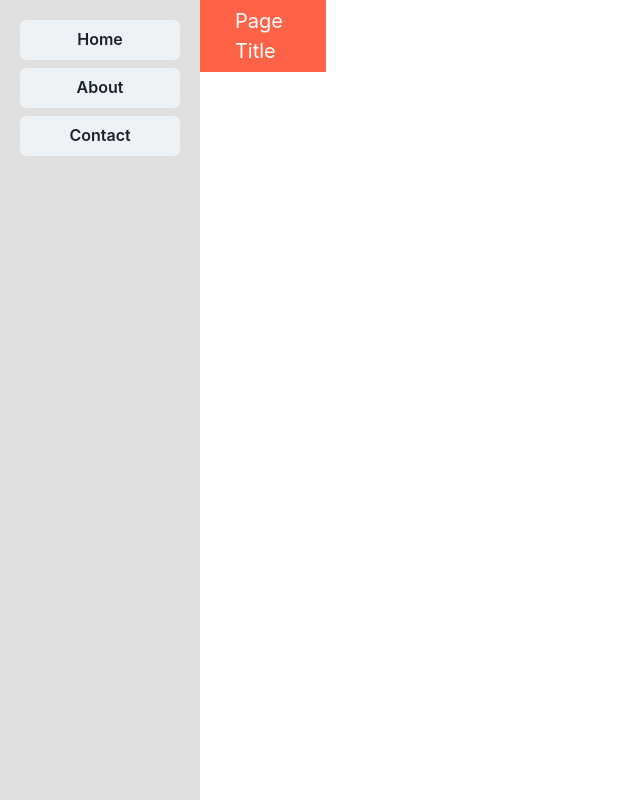
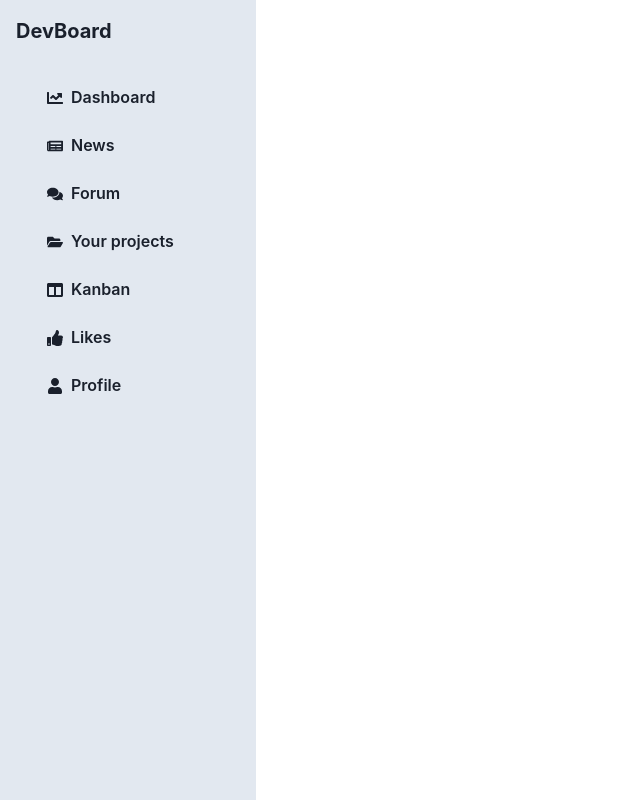
Before and after one commit to TessFanny/devBoard, a React (Vite) app in the folder DevBoard/: page / in a window 1280 px wide. Shown: the whole page, without its empty margins (0-640 px from the left). Built offline with nearby package versions, Linux system fonts and the light colour scheme.

Commit message:
Created Sidebar component

```diff
--- a/DevBoard/src/components/App/App.jsx
+++ b/DevBoard/src/components/App/App.jsx
@@ -1,29 +1,11 @@
 import { useState } from 'react';
 import { Box, useBreakpointValue } from '@chakra-ui/react';
-
-import Header from '../Header/Header';
 import Sidebar from '../Sidebar/Sidebar';
 
-const smVariant = { navigation: 'drawer', navigationButton: true };
-const mdVariant = { navigation: 'sidebar', navigationButton: false };
-
 export default function App() {
-  const [isSidebarOpen, setSidebarOpen] = useState(false);
-  const variants = useBreakpointValue({ base: smVariant, md: mdVariant });
-
-  const toggleSidebar = () => setSidebarOpen(!isSidebarOpen);
-
   return (
     <>
-      <Sidebar
-        variant={variants?.navigation}
-      />
-      <Box ml={!variants?.navigationButton && 200}>
-        <Header
-          showSidebarButton={variants?.navigationButton}
-          onShowSidebar={toggleSidebar}
-        />
-      </Box>
+      <Sidebar />
     </>
   );
 }
--- a/DevBoard/src/components/Header/Header.jsx
+++ /dev/null
@@ -1,25 +0,0 @@
-import { Box, Center, IconButton, Text, Flex } from '@chakra-ui/react';
-import { ChevronRightIcon } from '@chakra-ui/icons';
-
-function Header({ showSidebarButton = true, onShowSidebar }) {
-  return (
-    <Flex bg="tomato" p={4} color="white" justifyContent="center">
-      <Box flex="1">
-        {showSidebarButton && (
-          <IconButton
-            icon={<ChevronRightIcon w={8} h={8} />}
-            colorScheme="blackAlpha"
-            variant="outline"
-            onClick={onShowSidebar}
-          />
-        )}
-      </Box>
-      <Center flex="3" h="40px">
-        <Text fontSize="xl">Page Title</Text>
-      </Center>
-      <Box flex="1" />
-    </Flex>
-  );
-}
-
-export default Header;
--- a/DevBoard/src/components/Sidebar/Sidebar.jsx
+++ b/DevBoard/src/components/Sidebar/Sidebar.jsx
@@ -1,56 +1,84 @@
 import React from 'react';
 import {
   Box,
+  Flex,
+  Spacer,
+  useDisclosure,
+  Text,
   Button,
-  Drawer,
-  DrawerOverlay,
-  DrawerCloseButton,
-  DrawerHeader,
-  DrawerBody,
-  DrawerContent,
-  VStack,
 } from '@chakra-ui/react';
+import {
+  FaChartLine,
+  FaNewspaper,
+  FaComments,
+  FaFolderOpen,
+  FaColumns,
+  FaThumbsUp,
+  FaUser,
+} from 'react-icons/fa';
 
-const SidebarContent = ({ onClick }) => (
-  <VStack>
-    <Button onClick={onClick} w="100%">
-      Home
-    </Button>
-    <Button onClick={onClick} w="100%">
-      About
-    </Button>
-    <Button onClick={onClick} w="100%">
-      Contact
-    </Button>
-  </VStack>
-);
-
-const Sidebar = ({ variant }) => {
-  return variant === 'sidebar' ? (
+const Sidebar = ({ isOpen, onClose }) => {
+  return (
     <Box
-      position="fixed"
-      left={0}
-      p={5}
-      w="200px"
-      top={0}
-      h="100%"
-      bg="#dfdfdf"
+      bg="gray.200"
+      w="64"
+      h="full"
+      pos="fixed"
+      top="0"
+      left="0"
+      overflowY="auto"
+      transition="ease-in-out .2s"
+      transform={isOpen ? 'translateX(0)' : '-translateX(100%)'}
     >
-      <SidebarContent />
+      <Flex p="4" alignItems="center">
+        <Text fontSize="xl" fontWeight="bold">
+          DevBoard
+        </Text>
+      </Flex>
+      <Box
+        p="4"
+        pl="30"
+        display="flex"
+        flexDirection="column"
+        alignItems="flex-start"
+      >
+        <Button variant="ghost" mb="2" leftIcon={<FaChartLine />}>
+          Dashboard
+        </Button>
+        <Button variant="ghost" mb="2" leftIcon={<FaNewspaper />}>
+          News
+        </Button>
+        <Button variant="ghost" mb="2" leftIcon={<FaComments />}>
+          Forum
+        </Button>
+        <Button variant="ghost" mb="2" leftIcon={<FaFolderOpen />}>
+          Your projects
+        </Button>
+        <Button variant="ghost" mb="2" leftIcon={<FaColumns />}>
+          Kanban
+        </Button>
+        <Button variant="ghost" mb="2" leftIcon={<FaThumbsUp />}>
+          Likes
+        </Button>
+        <Button variant="ghost" mb="2" leftIcon={<FaUser />}>
+          Profile
+        </Button>
+      </Box>
     </Box>
-  ) : (
-    <Drawer placement="left">
-      <DrawerOverlay>
-        <DrawerContent>
-          <DrawerCloseButton />
-          <DrawerHeader>Chakra-UI</DrawerHeader>
-          <DrawerBody>
-            <SidebarContent />
-          </DrawerBody>
-        </DrawerContent>
-      </DrawerOverlay>
-    </Drawer>
   );
 };
 
-export default Sidebar;
+const Layout = ({ children }) => {
+  const { isOpen, onOpen, onClose } = useDisclosure();
+
+  return (
+    <>
+      <Sidebar isOpen={true} onClose={onClose} />
+      <Box ml="64" p="4">
+        {children}
+      </Box>
+    </>
+  );
+};
+
+export default Layout;
```
